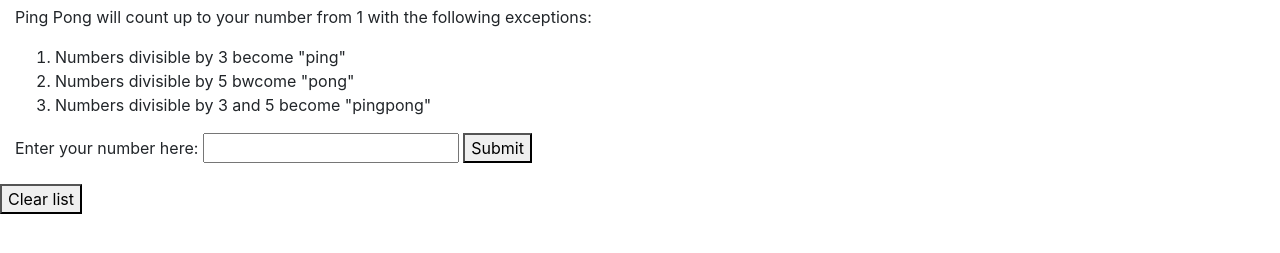
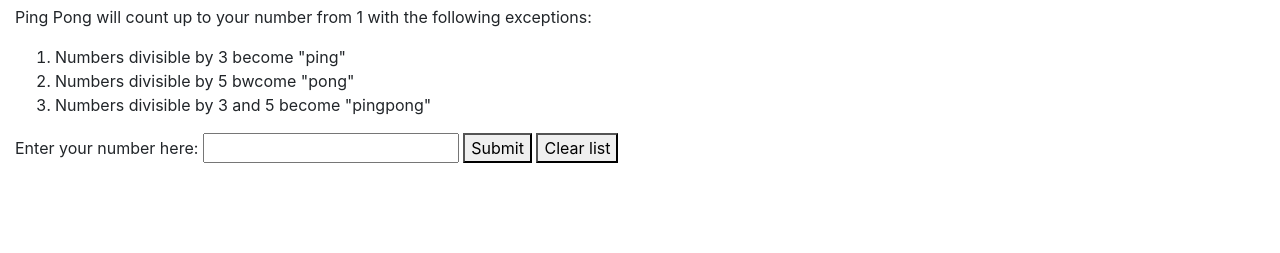
Before and after one commit to Nge-no/ping-pong, a plain HTML site: page index.html in a window 1280 px wide. Shown: the part 299-552 px from the top of the page. Drawn offline with nearby package versions, Linux system fonts and the light colour scheme.

Commit message:
add div for page content

```diff
--- a/index.html
+++ b/index.html
@@ -28,6 +28,8 @@
         </ul>
       </aside>
     </div>
+    <div id="page-content">
+
 
       <h2>Let's play!</h2>
       <h3>Rules:</h3>
@@ -41,6 +43,7 @@
         <label for="input-space">Enter your number here:</label>
         <input type="text" name="number" id="value-x">
         <button id="btn" type="submit" name="button">Submit</button>
+        <button id="clear-list" type="button" name="button">Clear list</button>
       </form>
       <div id="output">
         <ul>
@@ -48,7 +51,8 @@
         </ul>
       </div>
     </div>
-  <button id="clear-list"type="button" name="button">Clear list</button>
+
+  </div>
   <script src="js/jquery-3.3.1.js" charset="utf-8" type="text/javascript"></script>
   <script src="js/scripts.js" charset="utf-8" type="text/javascript"></script>
 </body>
```
Lines whose indentation alone changed are shown as unchanged.
